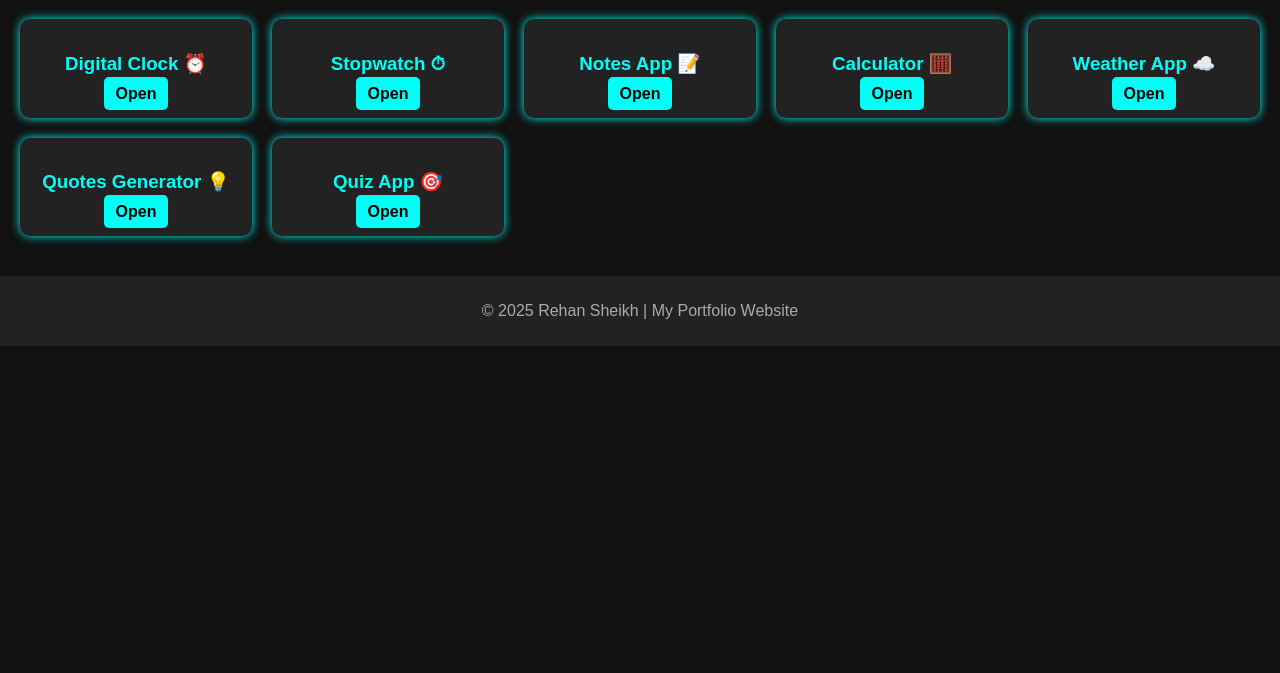
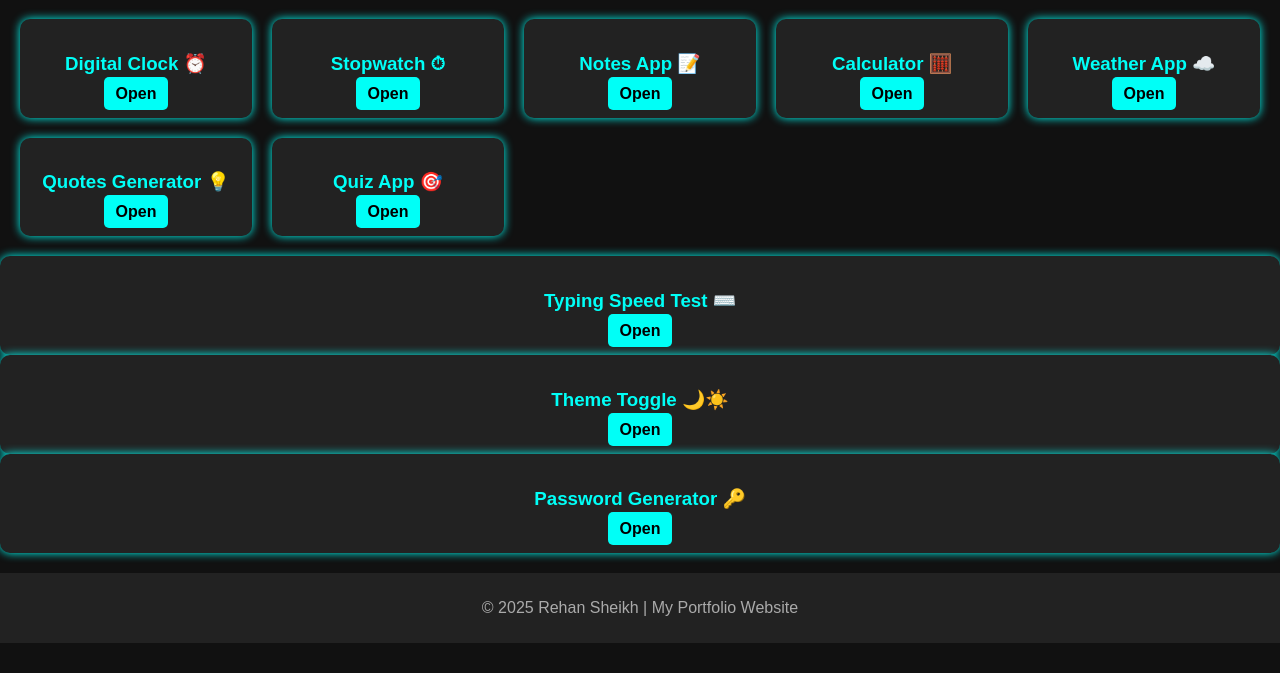
Before and after one commit to rehansheikh000004-lab/mywebsite4, a plain HTML site: page projects.html in a window 1280 px wide. Shown: the part 127-800 px from the top of the page. Drawn offline with Linux system fonts and the light colour scheme.

Commit message:
Update projects.html

```diff
--- a/projects.html
+++ b/projects.html
@@ -132,6 +132,21 @@
     </div>
   </div>
 
+  <div class="card">
+  <h3>Typing Speed Test ⌨️</h3>
+  <a href="typing.html">Open</a>
+</div>
+
+<div class="card">
+  <h3>Theme Toggle 🌙☀️</h3>
+  <a href="theme.html">Open</a>
+</div>
+
+  <div class="card">
+  <h3>Password Generator 🔑</h3>
+  <a href="password.html">Open</a>
+</div>
+
   <!-- ✅ Footer -->
   <footer>
     <p>&copy; 2025 Rehan Sheikh | My Portfolio Website</p>
```
